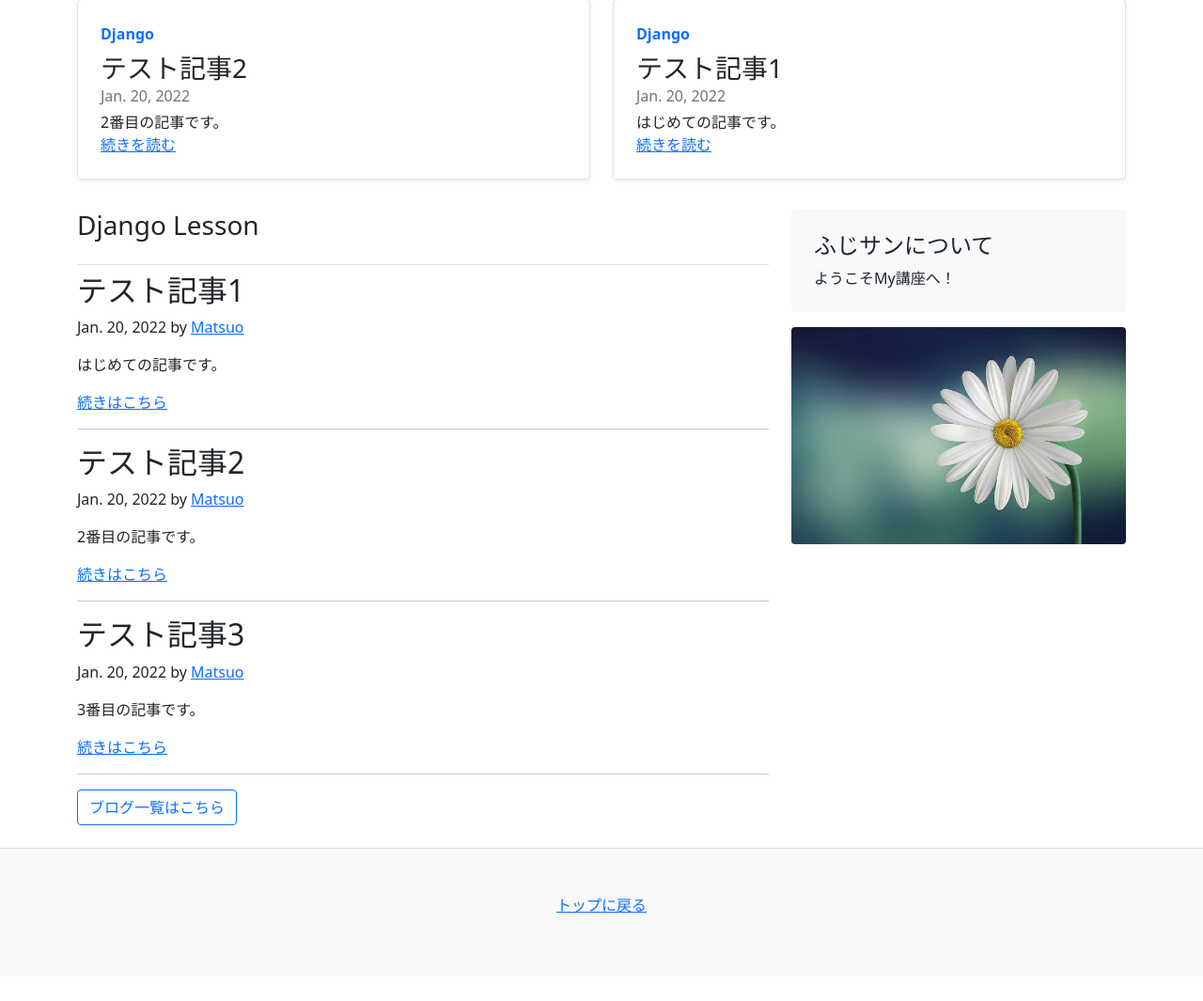
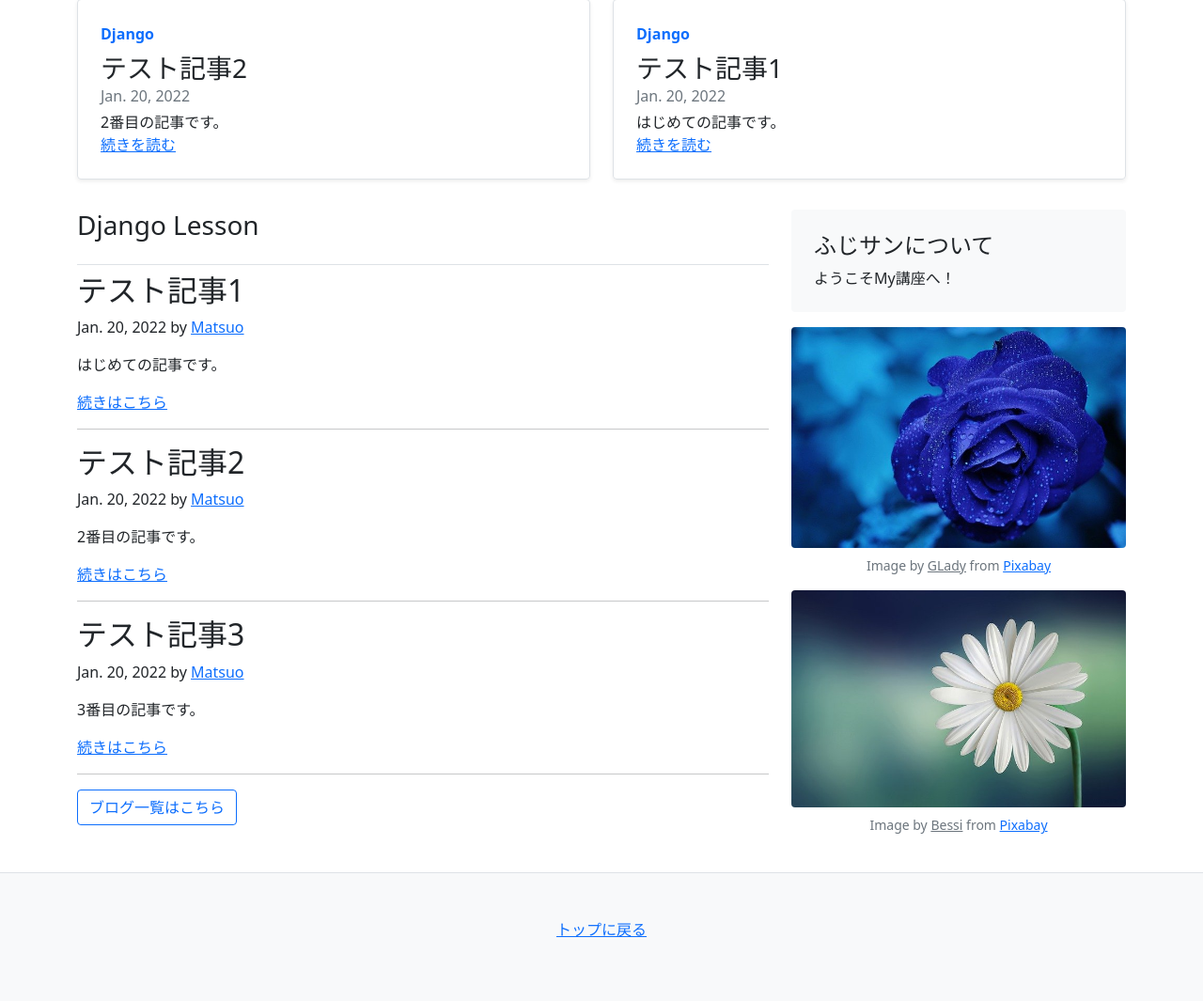
Before and after one commit to matsuo0/BlogSystem_Django, a Django app: page / in a window 1280 px wide. Shown: the part 443-1508 px from the top of the page at 94% size. Before the commit the page ends 1414 px from the top, so only its background shows below. Run offline with Django 3.2, Linux system fonts and the light colour scheme; data comes from the database, SQL or seed files in the repository; parts of the project's set-up code (start-up, migrations or seed data) failed here and were passed over.

Commit message:
画像2,画像キャプションの追加 https://pixabay.com/

```diff
--- a/templates/mysite/snippets/sidebar.html
+++ b/templates/mysite/snippets/sidebar.html
@@ -17,7 +17,20 @@
 
     <figure class="figure">
         <img class="figure-img img-fluid rounded"
+             src="{% static 'mysite/img2.jpg' %}">
+
+        <figcaption class="figure-caption text-center font-italic small">
+            Image by <a class = "text-muted" href="https://pixabay.com/users/glady-768/?utm_source=link-attribution&amp;utm_medium=referral&amp;utm_campaign=image&amp;utm_content=165819">GLady</a> from <a href="https://pixabay.com/?utm_source=link-attribution&amp;utm_medium=referral&amp;utm_campaign=image&amp;utm_content=165819">Pixabay</a>
+        </figcaption>
+    </figure>
+
+    <figure class="figure">
+        <img class="figure-img img-fluid rounded"
              src="{% static 'mysite/img1.jpg' %}">
+
+        <figcaption class="figure-caption text-center font-italic small">
+            Image by <a class="text-muted" href="https://pixabay.com/users/bessi-909086/?utm_source=link-attribution&amp;utm_medium=referral&amp;utm_campaign=image&amp;utm_content=729510">Bessi</a> from <a href="https://pixabay.com/?utm_source=link-attribution&amp;utm_medium=referral&amp;utm_campaign=image&amp;utm_content=729510">Pixabay</a>
+        </figcaption>
     </figure>
 
 </aside>
```
Also changed, not shown: static/mysite/img2.jpg (added), 1 other file.
